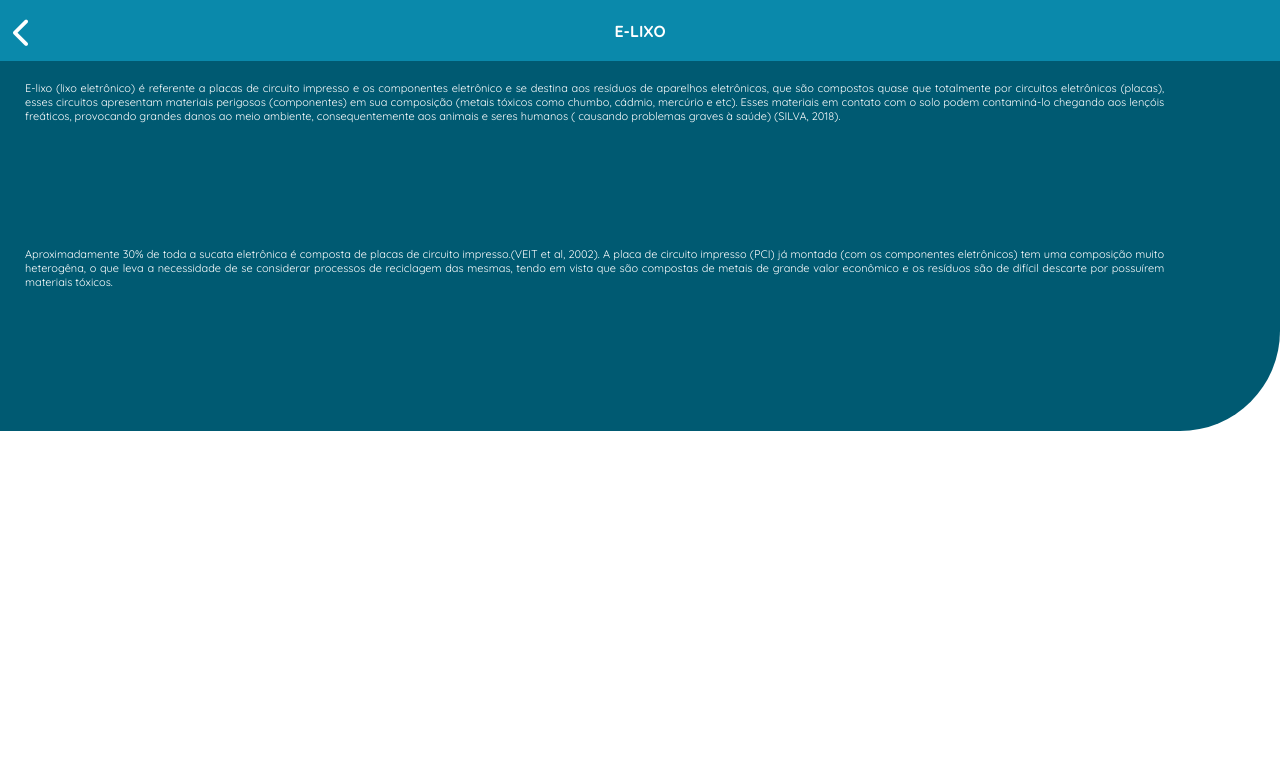
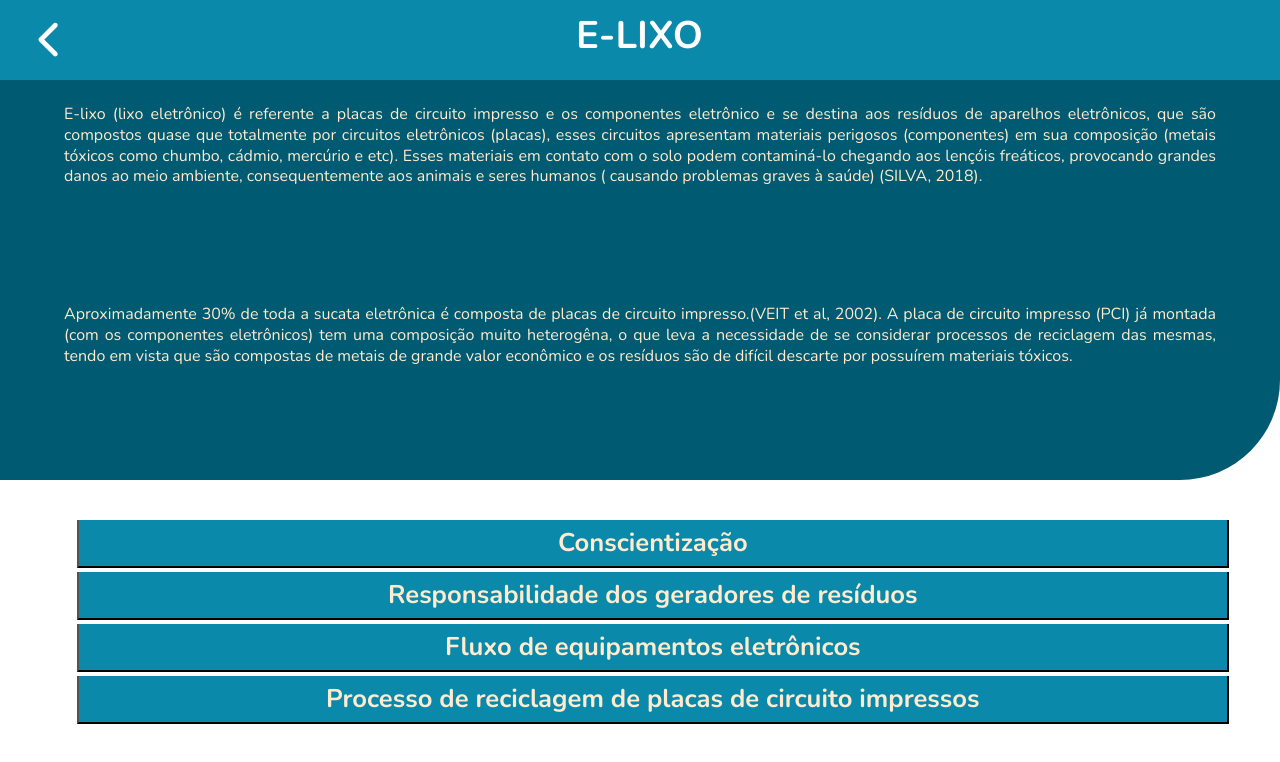
Before and after one commit to LordGordinho/eLixo, a plain HTML site: page Páginas/eLixo.html in a window 1280 px wide. Drawn offline with nearby package versions, Linux system fonts and the light colour scheme.

Commit message:
Tela sobre eLixo finalizada

```diff
--- a/CSS/estilo.css
+++ b/CSS/estilo.css
@@ -1,66 +1,90 @@
 
-*{
-    padding: 0;
-    margin: 0;
-    text-decoration: none;
-    list-style: none;
-    box-sizing: border-box;
+header {
+    background-color: #0A89AB;
+    height: 10vh;
+    color: white;
 }
-.balao{
-    position: relative;
-    width: 100%;
-    height: 370px;
 
-    background: #005A72;
-    border-radius: 0px 0px 100px 0px;
+.container i{
+    font-size: max(25px,3vw);
+    position: absolute;
+    left: 3%;
+}
+
+.container h2{
+    position: absolute;
+    font-family: 'Nunito', sans-serif;
+    font-weight: bold;
+    font-size: max(16px,3vw);
+    left: 45vw;
 
 }
-nav{
-    position: relative;
-    width: 100%;
-    height: 61px;
-    background:#0A89AB;
+header .container {
+    display: flex;
+    align-items: center;
+    vertical-align: bottom;
+    height: 100%;
+    width: 90%;
+    max-width: 980px;
 }
 
-.logo{
+main{
+    display: block;
+    border-radius: 0px 0px 100px 0px;
+    width: 100vw;
+    height: 50vh;
+    background: #005A72;
+  }
+
+.p1{
+    top: 13vh;
+    width: 90vw;
     position: absolute;
-    color: white;
-    font-size: 16px;
-    line-height: 60px;
-    font-weight: bold;
-    font-family: 'Quicksand';
-    top: 50%;
-    left: 50%;
-    transform: translate(-50%,-50%);
+    left: 5vw;
+    text-align: center;
+
+
 }
+  p{
+    font-size: min(16px,3vw);
+    text-align: justify;
+    line-height: 130%;
+    font-family: 'Nunito', sans-serif;
+    color: blanchedalmond;
+  }
 
-i{
+  .p2{
+    top: 38vh;
+    width: 90vw;
+    position: absolute;
+    left: 5vw;
+    text-align: center;
 
-    position: absolute;
-    width: 13px;
-    height: 24px;
-    left: 13px;
-    top: 18px;
-    font-size: 30px;
-    color: white;
 
 }
 
+.botoes{
+   margin-left: 6vw;
+   margin-top: 5vh;
+}
+button{
 
-
-p{
-    position: relative;
-
-    width: 89%;
-    height: 150px;
-    left: 25px;
-    top: 20px;
-    font-family: 'Quicksand';
-    font-size: 11px;
-    line-height: 14px;
-    text-align: justify;
-    color: #FFFFFF;
+    font-size:4px;
+    border-top: 20px;
+    width: 90vw;
+    height: 6vh;
+    display: block;
+    font-family: 'Nunito', sans-serif;
+    color: blanchedalmond;
+    background: #0A89AB;
 
 
 
 }
+
+.b1{
+    font-family: 'Nunito', sans-serif;
+    font-weight: bold;
+    font-size: max(11px,2vw);
+    margin-top: 0.5vh;
+}
--- /dev/null
+++ b/CSS/reset.css
@@ -0,0 +1,48 @@
+/* http://meyerweb.com/eric/tools/css/reset/
+   v2.0 | 20110126
+   License: none (public domain)
+*/
+
+html, body, div, span, applet, object, iframe,
+h1, h2, h3, h4, h5, h6, p, blockquote, pre,
+a, abbr, acronym, address, big, cite, code,
+del, dfn, em, img, ins, kbd, q, s, samp,
+small, strike, strong, sub, sup, tt, var,
+b, u, i, center,
+dl, dt, dd, ol, ul, li,
+fieldset, form, label, legend,
+table, caption, tbody, tfoot, thead, tr, th, td,
+article, aside, canvas, details, embed,
+figure, figcaption, footer, header, hgroup,
+menu, nav, output, ruby, section, summary,
+time, mark, audio, video {
+	margin: 0;
+	padding: 0;
+	border: 0;
+	font-size: 100%;
+	font: inherit;
+	vertical-align: baseline;
+}
+/* HTML5 display-role reset for older browsers */
+article, aside, details, figcaption, figure,
+footer, header, hgroup, menu, nav, section {
+	display: block;
+}
+body {
+	line-height: 1;
+}
+ol, ul {
+	list-style: none;
+}
+blockquote, q {
+	quotes: none;
+}
+blockquote:before, blockquote:after,
+q:before, q:after {
+	content: '';
+	content: none;
+}
+table {
+	border-collapse: collapse;
+	border-spacing: 0;
+}
--- a/Páginas/eLixo.html
+++ b/Páginas/eLixo.html
@@ -1,41 +1,59 @@
 <!doctype html>
-<html lang="en">
+<html lang="pt br">
   <head>
-
     <meta charset="utf-8">
     <meta name="viewport" content="width=device-width, initial-scale=1">
+    <link href="../CSS/reset.css" rel="stylesheet">
     <link href="../CSS/estilo.css" rel="stylesheet">
+    <link href="https://fonts.googleapis.com/css2?family=Nunito:wght@300;400;700;800&display=swap" rel="stylesheet">
     <link rel="stylesheet" href="https://stackpath.bootstrapcdn.com/bootstrap/4.3.1/css/bootstrap.min.css" integrity="sha384-ggOyR0iXCbMQv3Xipma34MD+dH/1fQ784/j6cY/iJTQUOhcWr7x9JvoRxT2MZw1T" crossorigin="anonymous">
     <link rel="preconnect" href="https://fonts.gstatic.com">
-    <link href="https://fonts.googleapis.com/css2?family=Quicksand:wght@300;400;500;600;700&display=swap" rel="stylesheet">
     <script src="https://kit.fontawesome.com/609c6551de.js" crossorigin="anonymous"></script>
+   </head>
+   <body>
+    <header>
+      <div class="container">
+        <i class="fas fa-chevron-left"></i>
+        <h2>E-LIXO</h2>
+        </div>
+  </header>
+  <main>
+    <div class="balao">
+      <div class="p1">
+        <p>
+          E-lixo (lixo eletrônico) é referente a placas de circuito impresso e os componentes eletrônico e se destina aos resíduos de aparelhos eletrônicos,
+          que são compostos quase que totalmente por circuitos  eletrônicos (placas), esses circuitos apresentam materiais perigosos (componentes)
+           em sua composição (metais tóxicos como chumbo, cádmio, mercúrio e etc). Esses materiais em contato com o solo podem contaminá-lo chegando aos lençóis freáticos,
+            provocando grandes danos ao meio ambiente,
+            consequentemente aos animais e seres humanos ( causando problemas graves à saúde) (SILVA, 2018).
+      </p>
 
 
-   </head>
+      </div>
 
-   <body>
-    <nav >
-        <label class="logo">E-LIXO</label>
-        <label>
-            <i class="fas fa-chevron-left"></i>
+      <div class="p2">
+        <p>
+          Aproximadamente 30% de toda a sucata eletrônica é composta de placas de circuito impresso.(VEIT et al, 2002).
+          A placa de circuito impresso (PCI) já montada (com os componentes eletrônicos) tem uma composição muito heterogêna, o que leva a necessidade de se considerar processos de reciclagem das mesmas,
+           tendo em vista que são compostas de metais de grande valor econômico
+        e os resíduos são de difícil descarte por possuírem materiais tóxicos.
 
-        </label>
-    </nav>
-    <div class="balao">
-        <p>
-            E-lixo (lixo eletrônico) é referente a placas de circuito impresso e os componentes eletrônico e se destina aos resíduos de aparelhos eletrônicos, que são compostos quase que totalmente por circuitos
-            eletrônicos (placas), esses circuitos apresentam materiais perigosos (componentes) em sua composição (metais tóxicos como chumbo, cádmio, mercúrio e etc). Esses materiais em contato com o solo podem contaminá-lo chegando aos lençóis freáticos, provocando grandes danos ao meio ambiente,
-             consequentemente aos animais e seres humanos ( causando problemas graves à saúde) (SILVA, 2018).
-        </p>
-        <p>
-            Aproximadamente 30% de toda a sucata eletrônica é composta de placas de circuito impresso.(VEIT et al, 2002).
-            A placa de circuito impresso (PCI) já montada (com os componentes eletrônicos) tem uma composição muito heterogêna, o que leva a necessidade de se considerar processos de reciclagem
-            das mesmas, tendo em vista que são compostas de metais de grande valor econômico e os resíduos são de difícil descarte por possuírem materiais tóxicos.
         </p>
 
 
+
+      </div>
+
     </div>
+  </main>
 
+
+    <div class="botoes">
+      <button class="b1">Conscientização</button>
+      <button class="b1">Responsabilidade dos geradores de resíduos</button>
+      <button class="b1">Fluxo de equipamentos eletrônicos</button>
+      <button class="b1">Processo de reciclagem de placas de circuito impressos</button>
+
+    </div>
    </body>
-
 </html>
--- a/style.css
+++ b/style.css
@@ -24,9 +24,10 @@ body {
 
 header {
   background-color: #0A89AB;
-  height: 10vh;
+  height: 60px;
   color: white;
-  font-weight: 1.5rem ;
+  font-size: 1.6rem;
+  font-weight: 700;
 }
 
 header .container {
@@ -40,21 +41,6 @@ header .container {
   margin: auto;
 
 }
- .logotipo{
-   height: 100%;
-   display: flex;
-   align-items: center;
-   color: white;
- }
-.logo {
-  object-fit: contain;
-  height: 100%;
-  width: auto;
-  margin-right: 7px;
-  padding: 15px 0;
-  margin-left: 5px;
-}
-
 header nav ul {
   display: flex;
 }
@@ -97,8 +83,7 @@ header nav ul li a:active {
   MAIN
   ==================*/
 main {
-  margin-bottom: 80px;
-  height: 90vh;
+  height: calc(100% - 60px);
   background-color: #005A72;
   display: flex;
   justify-items: center;
@@ -113,7 +98,7 @@ main {
 
   display: grid;
   grid-template-columns: 1fr 1fr;
-
+  grid-gap: 20px;
   height: 90%;
 
   padding-top: 15px;
@@ -132,7 +117,6 @@ main {
   text-decoration: none;
   overflow: hidden;
   border-radius: 10px;
-  /* border: 1px solid lightgray; */
   box-shadow: 2px 2px 10px rgba(43, 43, 43, 0.8);
   transition: 0.2s;
 }
@@ -141,11 +125,15 @@ main {
   box-shadow: none;
 }
 .option p{
-  display: inline-block;
-
+  margin-top: 2vh;
+  font-weight: 700;
+  color: #005A72;
+}
+.option:nth-child(6) p{
+  color: black;
 }
 img {
   width: 100%;
-  height: 80%;
+  height: 70%;
   object-fit: cover;
 }
```
Also changed, not shown: index.html (+5 -7 lines), 1 other file.
